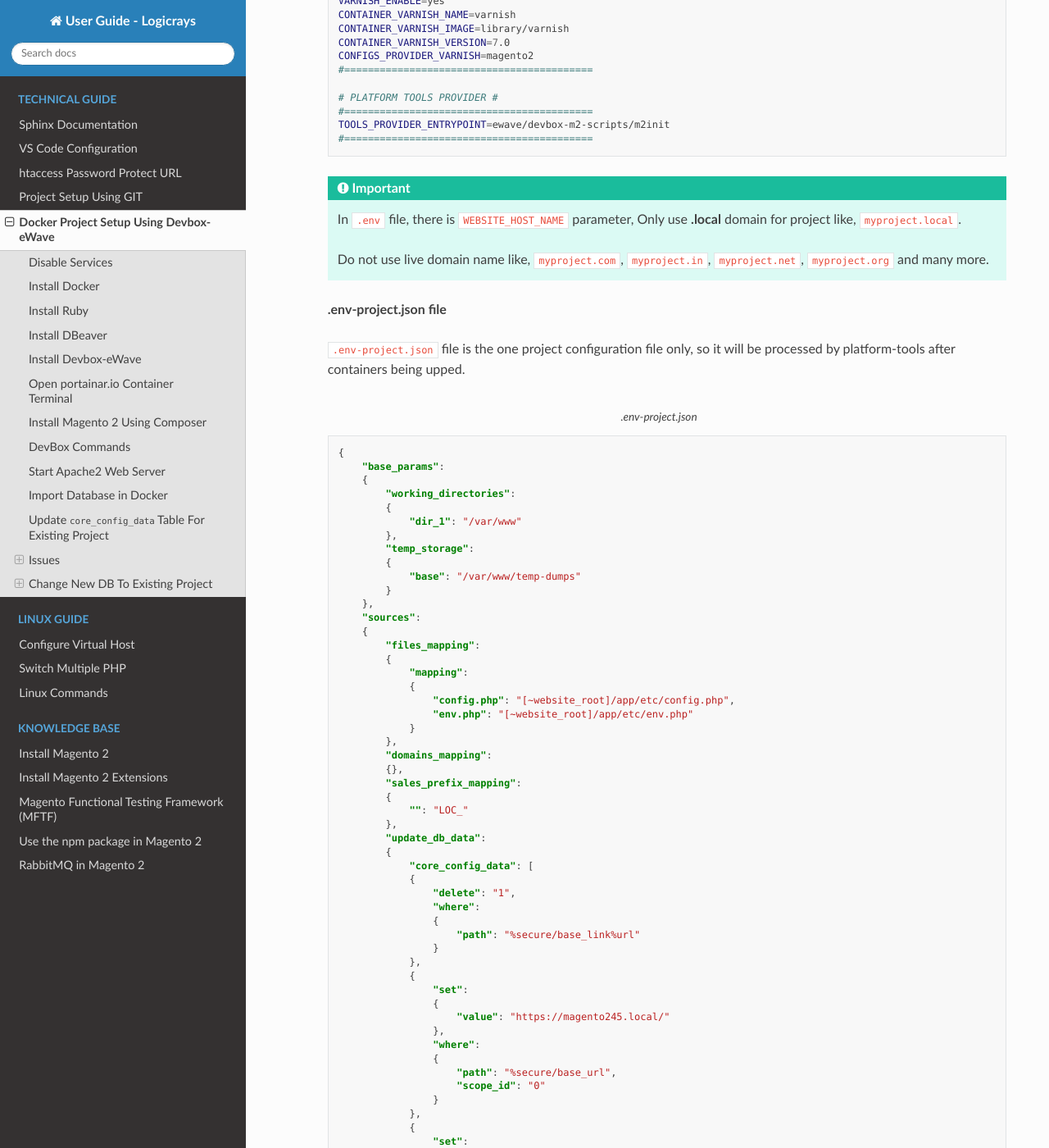
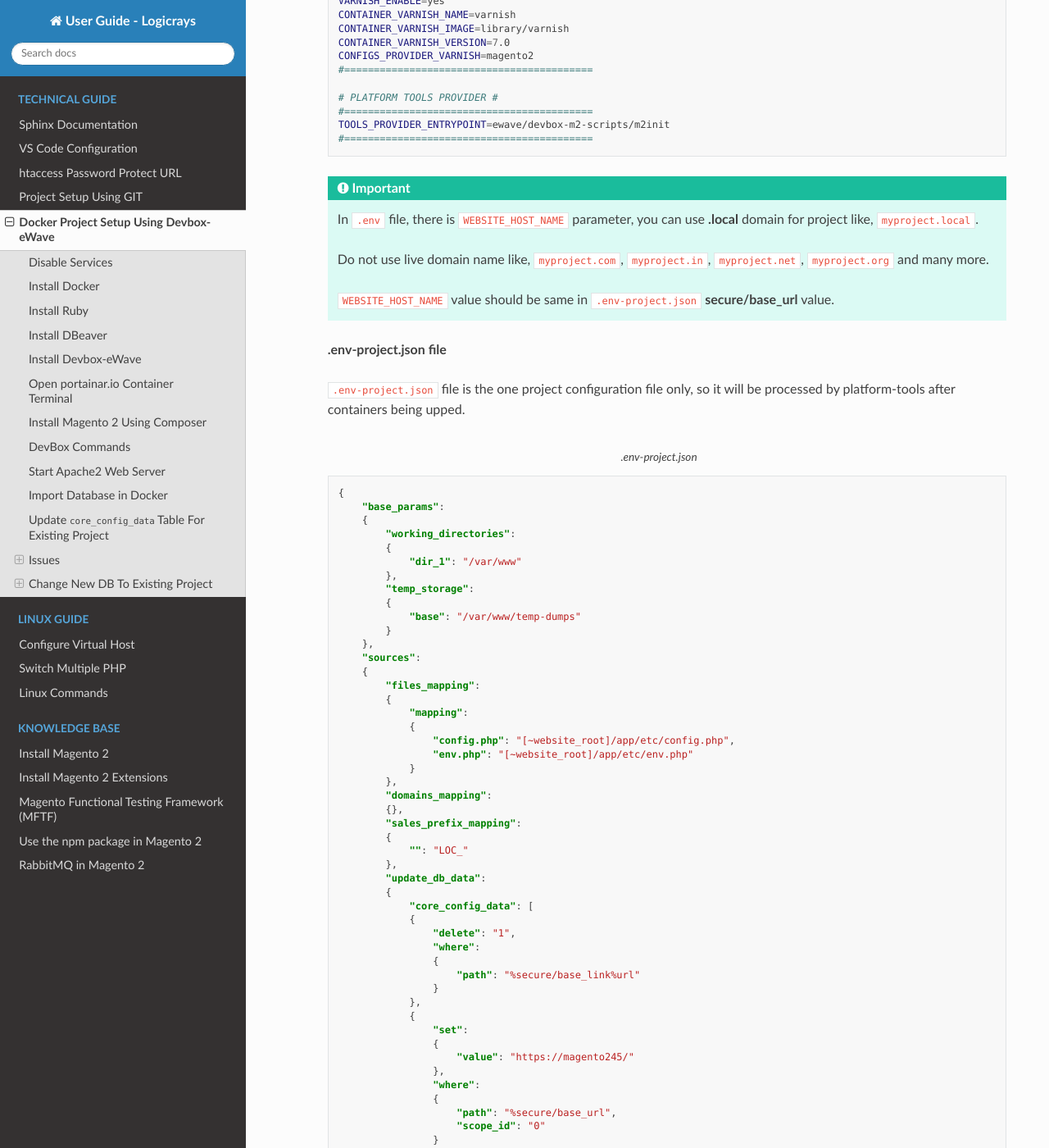
Before and after one commit to dipakp-logicrays/dipakp-docs, a Sphinx documentation site: the page built from docs/technical-guides/docker-project-setup-using-devbox-ewave/index.rst, in a window 1280 px wide and 1400 px high, scrolled down 4978 px. Shown: the whole window at 82% size. Built offline with Sphinx 7.4.7 and the Read the Docs theme 2.0.0, drawn with Linux system fonts in a browser that asks for light colours; some of the changed text lies outside the part shown.

Commit message:
Update .env file in docker userguide

```diff
--- a/docs/technical-guides/docker-project-setup-using-devbox-ewave/index.rst
+++ b/docs/technical-guides/docker-project-setup-using-devbox-ewave/index.rst
@@ -156,7 +156,7 @@
         CONTAINER_WEB_IMAGE=madebyewave/devbox-nginx-php
         CONTAINER_WEB_VERSION=latest
         PHP_VERSION=7.4
-        WEBSITE_HOST_NAME=magento245.local
+        WEBSITE_HOST_NAME=magento245
         WEBSITE_EXTRA_HOST_NAMES=
         WEBSITE_PROTOCOL=http
 
@@ -225,11 +225,14 @@
         TOOLS_PROVIDER_ENTRYPOINT=ewave/devbox-m2-scripts/m2init
         #==========================================
 
+
     .. important::
 
-        In ``.env`` file, there is ``WEBSITE_HOST_NAME`` parameter, Only use **.local** domain for project like, ``myproject.local``.
+        In ``.env`` file, there is ``WEBSITE_HOST_NAME`` parameter, you can use **.local** domain for project like, ``myproject.local``.
 
         Do not use live domain name like, ``myproject.com``, ``myproject.in``, ``myproject.net``, ``myproject.org`` and many more.
+
+        ``WEBSITE_HOST_NAME`` value should be same in ``.env-project.json``  **secure/base_url** value.
 
     **.env-project.json file**
 
@@ -279,7 +282,7 @@
                     {
                         "set":
                         {
-                            "value": "https://magento245.local/"
+                            "value": "https://magento245/"
                         },
                         "where":
                         {
@@ -308,7 +311,7 @@
             },
             "auto_start_commands":
             {}
-        }
+            }
 
 #. Run ``start-devbox.sh`` command from console.
 
```
